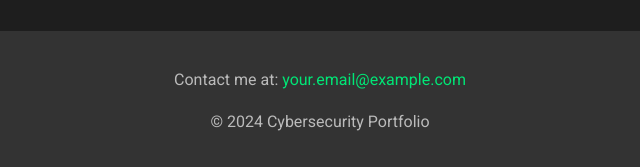
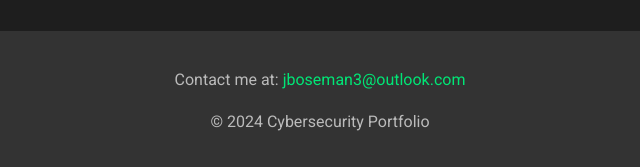
Before and after one commit to suaveethedev/suaveethedev.github.io, a plain HTML site: page index.html in a window 1280 px wide. Shown: the part 926-1093 px from the top of the page, 320-960 px from the left. Drawn offline with Linux system fonts and the light colour scheme.

Commit message:
updated email

```diff
--- a/index.html
+++ b/index.html
@@ -98,7 +98,7 @@
     </div>
 
     <footer>
-        <p>Contact me at: <a href="mailto:your.email@example.com">your.email@example.com</a></p>
+        <p>Contact me at: <a href="mailto:jboseman3@outlook.com">jboseman3@outlook.com</a></p>
         <p>&copy; 2024 Cybersecurity Portfolio</p>
     </footer>
 </body>
```
